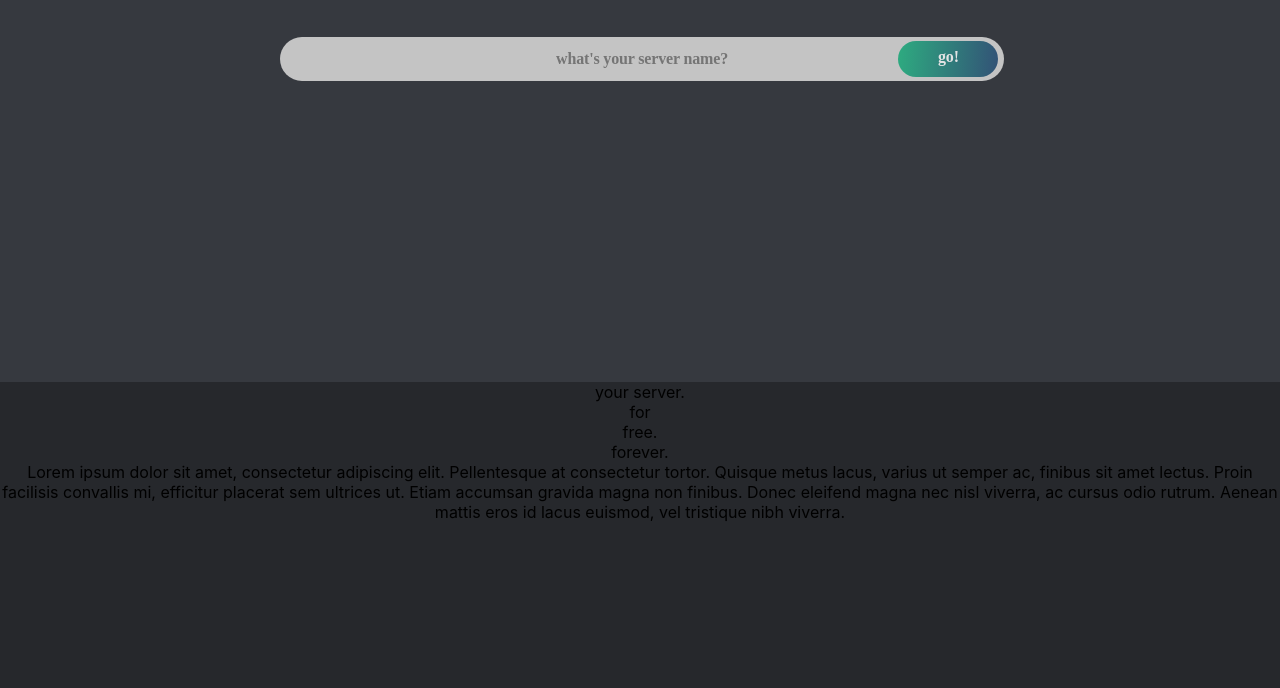
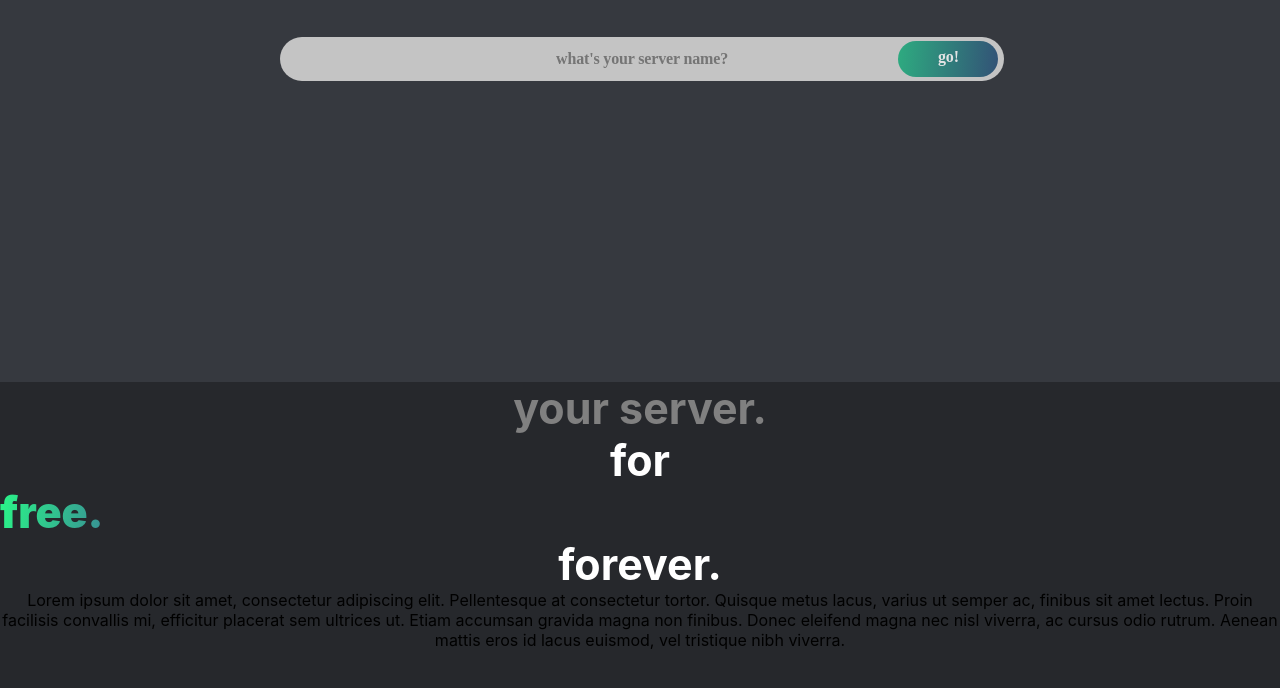
Before and after one commit to Lodestone-Team/frontend, a React (Create React App) app: page / in a window 1280 px wide. Shown: the part 1083-1771 px from the top of the page. Built offline with nearby package versions, Linux system fonts and the light colour scheme.

Commit message:
added text gradient functionality.  will work on spacing tomorrow

```diff
--- a/src/App.css
+++ b/src/App.css
@@ -256,3 +256,31 @@
   background: var(--dark-background);
   height: 716px;
 }
+
+.App-about-title-container {
+  display: relative;
+  font-size: calc(3px + 5vmin);
+  font-weight: 700;
+}
+
+.App-about-title-white {
+  display: relative;
+  font-size: calc(3px + 5vmin);
+  color: white;
+}
+
+.App-about-title-grey {
+  display: relative;
+  font-size: calc(3px + 5vmin);
+  color: grey;
+}
+
+.App-about-title-gradient {
+  display: relative;
+  font-size: calc(3px + 5vmin);
+  width: fit-content;
+	background: linear-gradient(98.23deg, #2af588 0%, #405a9b 154.02%);
+	-webkit-background-clip: text;
+	-webkit-text-fill-color: transparent;
+  font-weight: 900;
+}
--- a/src/App.tsx
+++ b/src/App.tsx
@@ -55,6 +55,7 @@ const App: React.FunctionComponent = () => {
       <div className="App-about">
         <div className="App-about-grid">
           <div className="App-about-container">
+            <div className="App-about-title-container">
               <div className="App-about-title-grey">
                 your server.
               </div>
@@ -66,6 +67,7 @@ const App: React.FunctionComponent = () => {
               </div>
               <div className="App-about-title-white">
                 forever.
+              </div>
             </div>
             <div className="App-about-title-text">
                 Lorem ipsum dolor sit amet, consectetur adipiscing elit. Pellentesque at consectetur tortor. Quisque metus lacus, varius ut semper ac, finibus sit amet lectus. Proin facilisis convallis mi, efficitur placerat sem ultrices ut. Etiam accumsan gravida magna non finibus. Donec eleifend magna nec nisl viverra, ac cursus odio rutrum. Aenean mattis eros id lacus euismod, vel tristique nibh viverra.
```
Lines whose indentation alone changed are shown as unchanged.
